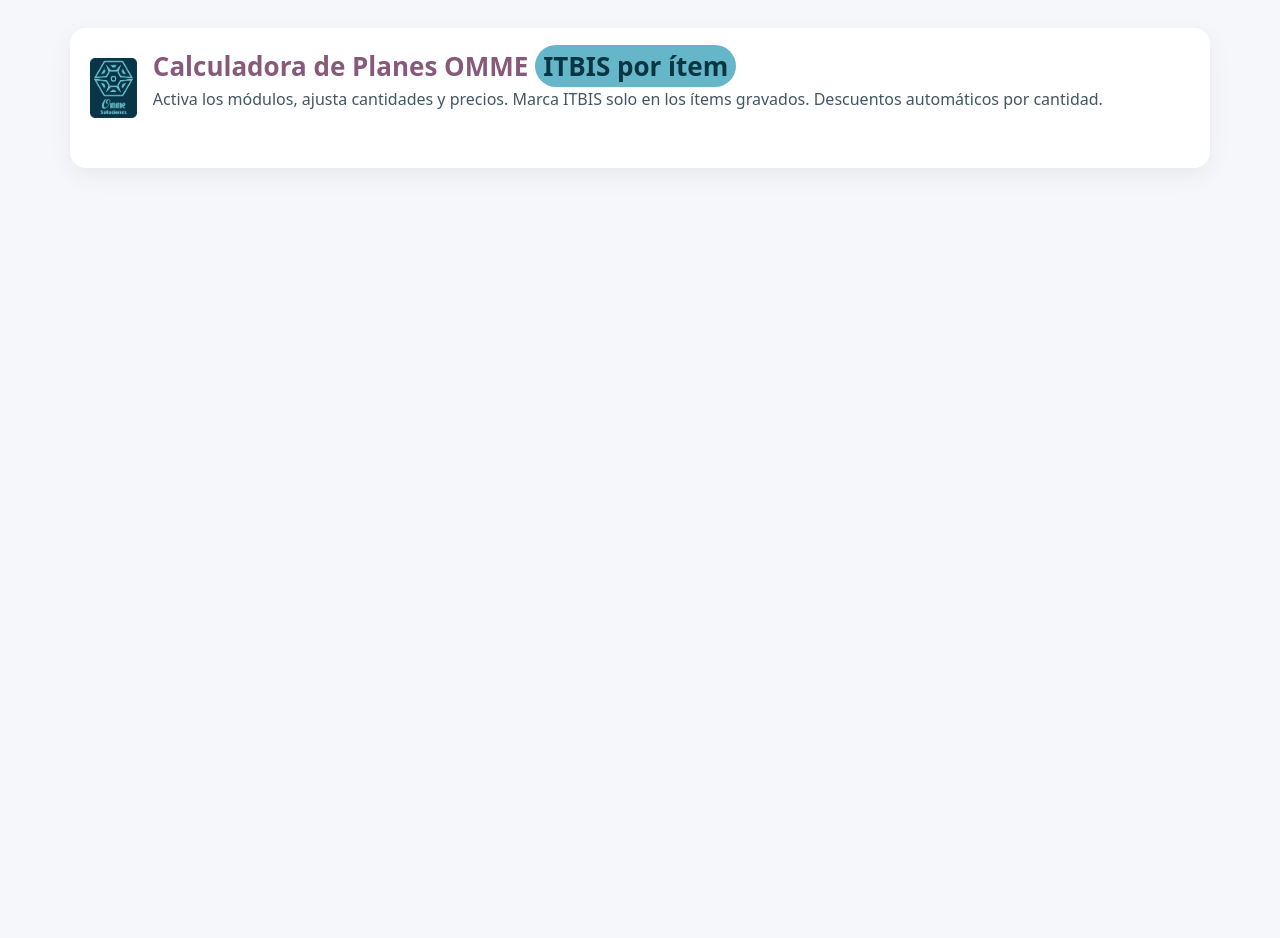
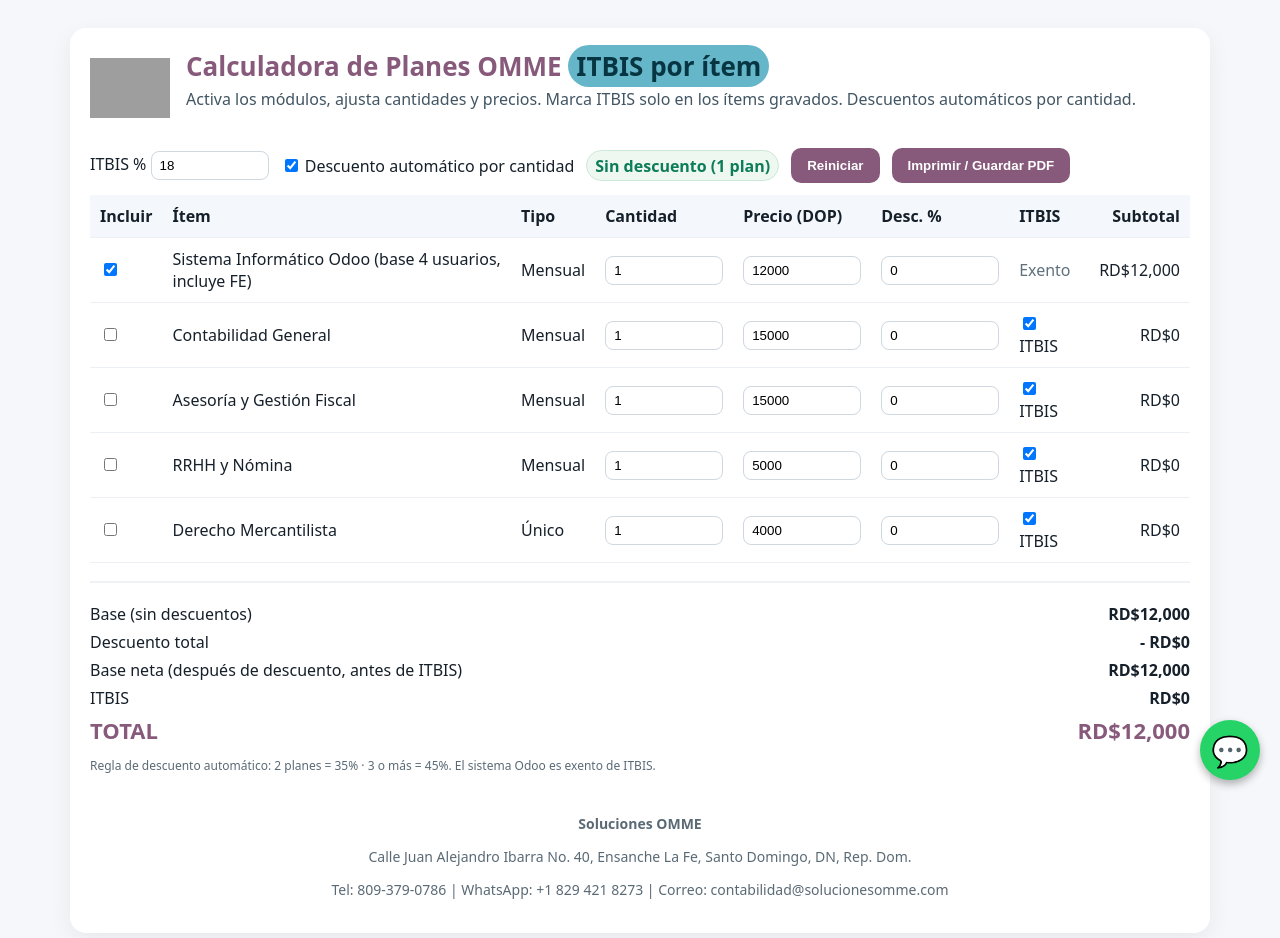
Before and after one commit to contabilidad-omme/solucionesomme, a plain HTML site: page index.html in a window 1280 px wide. Before the commit the page ends 800 px from the top, so only its background shows below. Drawn offline with Linux system fonts and the light colour scheme; grey boxes are pictures that could not be loaded.

Commit message:
Add files via upload
cotización

```diff
--- a/index.html
+++ b/index.html
@@ -23,64 +23,182 @@
   .totales .grand{font-size:22px;font-weight:800;color:var(--accent)}
   .controls{display:flex;gap:12px;align-items:center;flex-wrap:wrap;margin:12px 0}
   .btn{appearance:none;border:0;background:var(--accent);color:#fff;padding:10px 16px;border-radius:10px;font-weight:700;cursor:pointer}
-  .btn.secondary{background:var(--azul-oscuro)}
   .badge{background:var(--azul-claro);color:#073642;padding:.2rem .5rem;border-radius:999px;font-weight:700}
   .muted{color:#60717d}
   .chip{background:#eef7f0;color:var(--verde);border:1px solid #cbe9d9;padding:.2rem .5rem;border-radius:999px;font-weight:700}
   .note{font-size:12px;color:#5a6a75}
-
-  /* Encabezado para impresión */
-  .print-header{
-    display:none;
-    text-align:center;
-    border-bottom:2px solid #ccc;
-    padding-bottom:10px;
-    margin-bottom:20px;
-  }
-  .print-header img{height:60px;margin-bottom:6px}
-  .print-header h2{margin:6px 0;color:var(--accent)}
-  .print-header p{margin:2px 0;font-size:14px;color:#333}
-
-  /* Botón WhatsApp flotante */
-  .wa-fab{
-    position:fixed; right:18px; bottom:18px; z-index:9999;
-    background:#25D366; color:#fff; border-radius:999px;
-    width:56px; height:56px; display:flex; align-items:center; justify-content:center;
-    box-shadow:0 10px 24px rgba(0,0,0,.15); text-decoration:none; font-size:26px;
-  }
-
-  /* Ocultar cosas en impresión */
-  @media print {
-    .no-print, .wa-fab, .controls { display:none !important; }
-    body{ background:#fff; }
-    .wrap{ box-shadow:none; margin:0; max-width:none; border-radius:0 }
-    th,td{ border-color:#ddd }
-    .print-header{ display:block; }
+  footer{margin-top:40px;font-size:14px;color:#5a6a75;text-align:center}
+  /* Botón flotante WhatsApp */
+  .whatsapp-float {
+    position: fixed; bottom: 20px; right: 20px;
+    background: #25d366; color: white;
+    border-radius: 50%; width: 60px; height: 60px;
+    display:flex;align-items:center;justify-content:center;
+    font-size:30px; text-decoration:none;
+    box-shadow:0 4px 8px rgba(0,0,0,.3); z-index:1000;
   }
 </style>
 </head>
 <body>
-  <!-- Encabezado solo visible en PDF/impresión -->
-  <div class="print-header">
-    <img src="logo-omme.png" alt="Logo OMME">
-    <h2>Soluciones OMME</h2>
-    <p>Sistemas Integrados de Gestión Empresarial</p>
-    <p>Calle Juan Alejandro Ibarra No. 40, Ensanche La Fe.</p>
-    <p>Santo Domingo, Distrito Nacional, Rep. Dom.</p>
-    <p>Tel: 809-379-0786 · WhatsApp: +1 829-421-8273</p>
-    <p>Email: contabilidad@solucionesomme.com</p>
-  </div>
-
   <div class="wrap">
-    <header class="no-print">
-      <img src="logo-omme.png" alt="Logo OMME">
+    <header>
+      <img src="https://i.imgur.com/Geq8X8L.png" alt="Logo OMME">
       <div>
         <h1>Calculadora de Planes OMME <span class="badge">ITBIS por ítem</span></h1>
         <p class="sub">Activa los módulos, ajusta cantidades y precios. Marca ITBIS solo en los ítems gravados. Descuentos automáticos por cantidad.</p>
       </div>
     </header>
 
-    <!-- Aquí iría tu tabla y totales (igual que en la última versión que ya tienes) -->
+    <div class="controls">
+      <label>ITBIS % <input id="itbisGeneral" type="number" value="18" min="0" max="30" step="0.1"></label>
+      <label><input type="checkbox" id="autoDesc" checked> Descuento automático por cantidad</label>
+      <span id="tierInfo" class="chip" style="display:none"></span>
+      <button id="reset" class="btn">Reiniciar</button>
+      <button id="imprimir" class="btn">Imprimir / Guardar PDF</button>
+    </div>
+
+    <table id="tabla">
+      <thead>
+        <tr>
+          <th>Incluir</th>
+          <th>Ítem</th>
+          <th>Tipo</th>
+          <th>Cantidad</th>
+          <th>Precio (DOP)</th>
+          <th>Desc. %</th>
+          <th>ITBIS</th>
+          <th class="right">Subtotal</th>
+        </tr>
+      </thead>
+      <tbody></tbody>
+    </table>
+
+    <div class="totales">
+      <div class="line"><span>Base (sin descuentos)</span><strong id="baseBruta">RD$ 0</strong></div>
+      <div class="line"><span>Descuento total</span><strong id="descMonto">RD$ 0</strong></div>
+      <div class="line"><span>Base neta (después de descuento, antes de ITBIS)</span><strong id="baseNeta">RD$ 0</strong></div>
+      <div class="line"><span>ITBIS</span><strong id="itbisMonto">RD$ 0</strong></div>
+      <div class="line grand"><span>TOTAL</span><span id="granTotal">RD$ 0</span></div>
+      <p class="note">Regla de descuento automático: 2 planes = 35% · 3 o más = 45%. El sistema Odoo es exento de ITBIS.</p>
+    </div>
+
+    <footer>
+      <p><strong>Soluciones OMME</strong></p>
+      <p>Calle Juan Alejandro Ibarra No. 40, Ensanche La Fe, Santo Domingo, DN, Rep. Dom.</p>
+      <p>Tel: 809-379-0786 | WhatsApp: +1 829 421 8273 | Correo: contabilidad@solucionesomme.com</p>
+    </footer>
   </div>
+
+  <!-- Botón WhatsApp flotante -->
+  <a href="https://wa.me/18294218273?text=Hola,%20quisiera%20más%20información%20sobre%20los%20planes%20de%20OMME." class="whatsapp-float" target="_blank">💬</a>
+
+<script>
+const data = [
+  {nom:"Sistema Informático Odoo (base 4 usuarios, incluye FE)", tipo:"Mensual", precio:12000, qty:1, include:true, tax:false, desc:0}, // Exento ITBIS
+  {nom:"Contabilidad General", tipo:"Mensual", precio:15000, qty:1, include:false, tax:true, desc:0},
+  {nom:"Asesoría y Gestión Fiscal", tipo:"Mensual", precio:15000, qty:1, include:false, tax:true, desc:0},
+  {nom:"RRHH y Nómina", tipo:"Mensual", precio:5000, qty:1, include:false, tax:true, desc:0},
+  {nom:"Derecho Mercantilista", tipo:"Único", precio:4000, qty:1, include:false, tax:true, desc:0}
+];
+
+const tbody = document.querySelector("#tabla tbody");
+const nf = new Intl.NumberFormat("es-DO", {style:"currency", currency:"DOP", maximumFractionDigits:0});
+const n = v => (isFinite(+v) ? +v : 0);
+
+function rowHTML(i, it){
+  return `
+    <tr data-i="${i}">
+      <td><input type="checkbox" class="inc" ${it.include ? "checked":""}></td>
+      <td>${it.nom}</td>
+      <td>${it.tipo}</td>
+      <td><input class="qty" type="number" min="1" value="${it.qty}"></td>
+      <td><input class="price" type="number" min="0" value="${it.precio}"></td>
+      <td><input class="desc" type="number" min="0" max="100" step="0.5" value="${it.desc}" title="Descuento por ítem (%)"></td>
+      <td>${it.tax ? `<label><input class="tax" type="checkbox" ${it.tax?"checked":""}> ITBIS</label>` : `<span class="muted">Exento</span>`}</td>
+      <td class="right subtotal">RD$ 0</td>
+    </tr>`;
+}
+
+function render(){
+  tbody.innerHTML = data.map((it,i)=>rowHTML(i,it)).join("");
+  bind();
+  calcular();
+}
+
+function bind(){
+  tbody.querySelectorAll("tr").forEach(tr=>{
+    const i = +tr.dataset.i;
+    tr.querySelector(".inc").addEventListener("change", e=>{ data[i].include = e.target.checked; calcular(); });
+    tr.querySelector(".qty").addEventListener("input", e=>{ data[i].qty = n(e.target.value); calcular(); });
+    tr.querySelector(".price").addEventListener("input", e=>{ data[i].precio = n(e.target.value); calcular(); });
+    if(tr.querySelector(".desc")){
+      tr.querySelector(".desc").addEventListener("input", e=>{ data[i].desc = Math.max(0, Math.min(100, n(e.target.value))); calcular(); });
+    }
+    if(tr.querySelector(".tax")){
+      tr.querySelector(".tax").addEventListener("change", e=>{ data[i].tax = e.target.checked; calcular(); });
+    }
+  });
+  document.getElementById("itbisGeneral").addEventListener("input", calcular);
+  document.getElementById("autoDesc").addEventListener("change", calcular);
+  document.getElementById("reset").addEventListener("click", ()=>{
+    data.forEach(d=>{ d.include = false; d.qty = 1; d.desc = 0; });
+    data[0].include = true;
+    calcular();
+  });
+  document.getElementById("imprimir").addEventListener("click", ()=>{ window.print(); });
+}
+
+function calcular(){
+  const itbisPct = n(document.getElementById("itbisGeneral").value)/100;
+  const auto = document.getElementById("autoDesc").checked;
+
+  const selected = data.filter(d=>d.include).length;
+  let tier = 0;
+  if(selected === 2) tier = 35;
+  else if(selected >= 3) tier = 45;
+
+  const tinfo = document.getElementById("tierInfo");
+  if(auto && tier>0){
+    tinfo.style.display = "inline-block";
+    tinfo.textContent = `Descuento automático aplicado: ${tier}% (${selected} planes)`;
+  }else if(auto){
+    tinfo.style.display = "inline-block";
+    tinfo.textContent = `Sin descuento (${selected} plan${selected===1?'':'es'})`;
+  }else{
+    tinfo.style.display = "none";
+  }
+
+  let baseBruta = 0, descTotal = 0, baseNeta = 0, itbis = 0;
+
+  tbody.querySelectorAll("tr").forEach(tr=>{
+    const i = +tr.dataset.i;
+    const d = data[i];
+    const base = d.include ? n(d.precio)*n(d.qty) : 0;
+    const descPct = auto ? tier/100 : Math.max(0, Math.min(1, n(d.desc)/100));
+    const descVal = base * descPct;
+    const neto = base - descVal;
+    const taxVal = d.include && d.tax ? neto*itbisPct : 0;
+    const subtotal = neto + taxVal;
+
+    tr.querySelector(".subtotal").textContent = nf.format(subtotal);
+    const descInput = tr.querySelector(".desc");
+    descInput.value = auto ? tier : (n(d.desc));
+    descInput.readOnly = auto;
+
+    baseBruta += base;
+    descTotal += descVal;
+    baseNeta += neto;
+    itbis += taxVal;
+  });
+
+  document.getElementById("baseBruta").textContent = nf.format(baseBruta);
+  document.getElementById("descMonto").textContent = "- " + nf.format(descTotal);
+  document.getElementById("baseNeta").textContent = nf.format(baseNeta);
+  document.getElementById("itbisMonto").textContent = nf.format(itbis);
+  document.getElementById("granTotal").textContent = nf.format(baseNeta + itbis);
+}
+
+render();
+</script>
 </body>
 </html>
```
